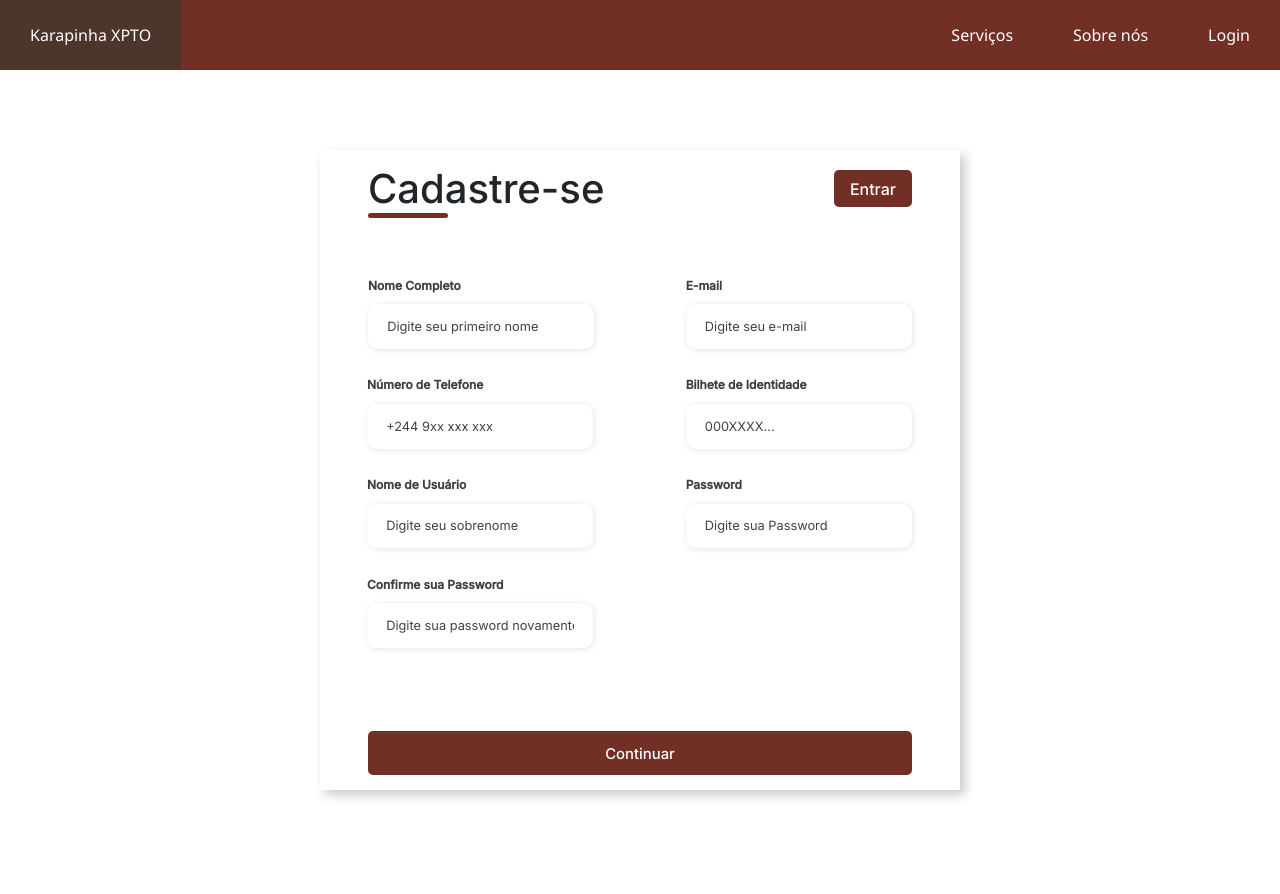
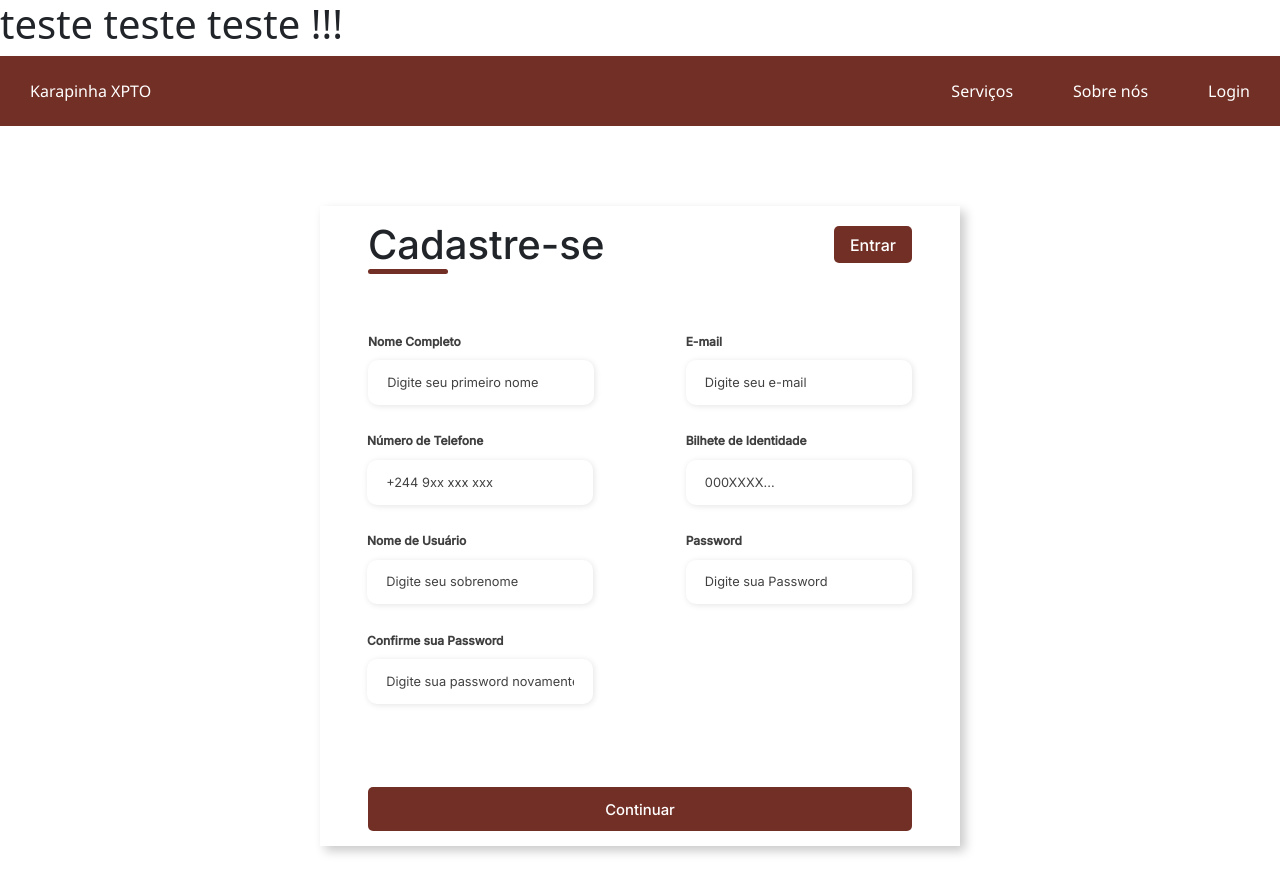
Before and after one commit to williamazevedo1610/KarapinhaXPTO, an Angular app: page /cadastro in a window 1280 px wide. Shown: the top 894 px of the page. Before the commit the page ends 870 px from the top, so only its background shows below. Built offline with nearby package versions, Linux system fonts and the light colour scheme.

Commit message:
teste teste ssh

```diff
--- a/src/app/app.component.html
+++ b/src/app/app.component.html
@@ -1,2 +1,2 @@
-
+<h1>teste teste teste !!!</h1>
 <router-outlet></router-outlet>
```
